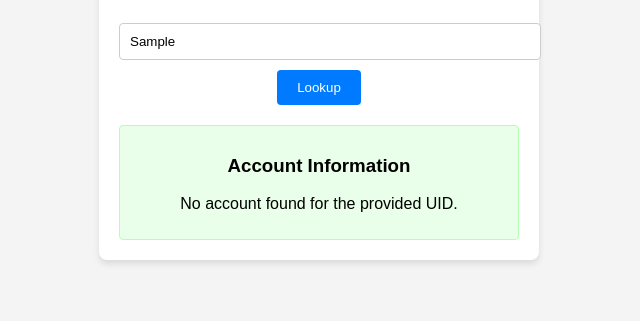
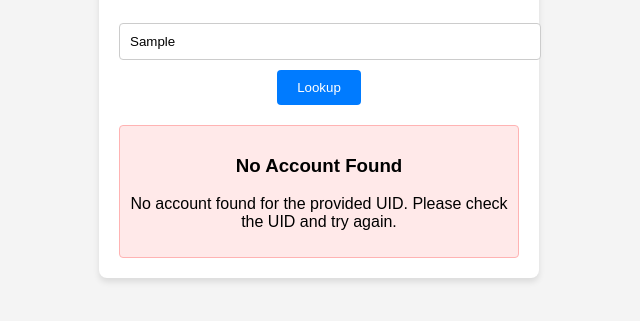
Before and after one commit to kuldeep9804/KINGKULDEEPFREEFIRE, a plain HTML site: page index.html in a window 1280 px wide. Both pictures are taken after typing "Sample" into the empty fields and a click on the button "Lookup". Shown: the part 129-450 px from the top of the page, without its empty margins (321-961 px from the left). Drawn offline with Linux system fonts and the light colour scheme.

Commit message:
Update index.html

```diff
--- a/index.html
+++ b/index.html
@@ -41,10 +41,15 @@
         .result {
             margin-top: 20px;
             padding: 10px;
+            border-radius: 4px;
+        }
+        .result.success {
             background-color: #e9ffe9;
             border: 1px solid #b3ffb3;
-            border-radius: 4px;
-            display: none;
+        }
+        .result.error {
+            background-color: #ffe9e9;
+            border: 1px solid #ffb3b3;
         }
     </style>
 </head>
@@ -57,39 +62,54 @@
         <input type="text" id="uid" name="uid" placeholder="Enter Free Fire UID" required>
         <button type="submit">Lookup</button>
     </form>
-    <div class="result" id="result">
-        <h3>Account Information</h3>
-        <p id="accountData"></p>
+    <div class="result" id="result" style="display: none;">
+        <h3 id="resultTitle"></h3>
+        <p id="resultContent"></p>
     </div>
 </div>
 
 <script>
     document.getElementById("lookupForm").addEventListener("submit", function (e) {
         e.preventDefault(); // Prevent form submission
-        const uid = document.getElementById("uid").value;
 
-        if (uid.trim() === "") {
+        const uid = document.getElementById("uid").value.trim();
+        const resultDiv = document.getElementById("result");
+        const resultTitle = document.getElementById("resultTitle");
+        const resultContent = document.getElementById("resultContent");
+
+        // Clear previous results
+        resultDiv.style.display = "none";
+        resultTitle.textContent = "";
+        resultContent.textContent = "";
+
+        if (uid === "") {
             alert("Please enter a UID!");
             return;
         }
 
-        // Simulating fetching data from an API
+        // Simulated database of UID data
         const sampleData = {
             "123456789": { name: "PlayerOne", level: 45, rank: "Heroic" },
             "987654321": { name: "PlayerTwo", level: 30, rank: "Diamond" }
         };
 
+        // Check if UID exists in the sample data
         const accountInfo = sampleData[uid];
-        const resultDiv = document.getElementById("result");
-        const accountData = document.getElementById("accountData");
 
         if (accountInfo) {
-            accountData.textContent = `Name: ${accountInfo.name}, Level: ${accountInfo.level}, Rank: ${accountInfo.rank}`;
-            resultDiv.style.display = "block";
+            // UID found - display account information
+            resultDiv.className = "result success";
+            resultTitle.textContent = "Account Information";
+            resultContent.textContent = `Name: ${accountInfo.name}, Level: ${accountInfo.level}, Rank: ${accountInfo.rank}`;
         } else {
-            accountData.textContent = "No account found for the provided UID.";
-            resultDiv.style.display = "block";
+            // UID not found - display error message
+            resultDiv.className = "result error";
+            resultTitle.textContent = "No Account Found";
+            resultContent.textContent = "No account found for the provided UID. Please check the UID and try again.";
         }
+
+        // Show the result container
+        resultDiv.style.display = "block";
     });
 </script>
 
```
